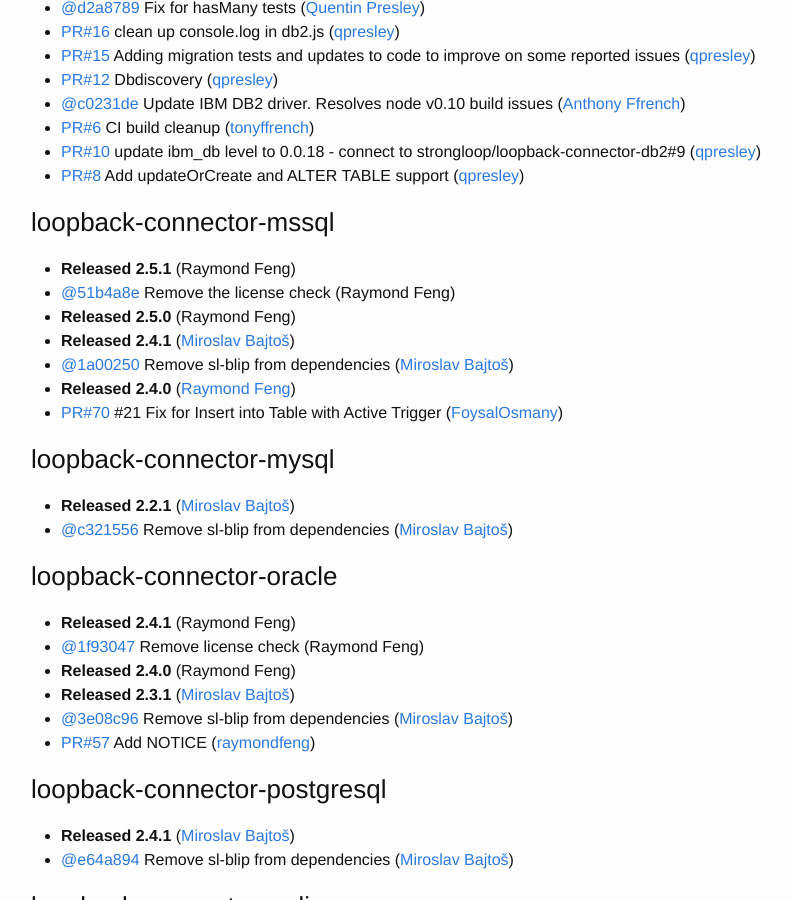
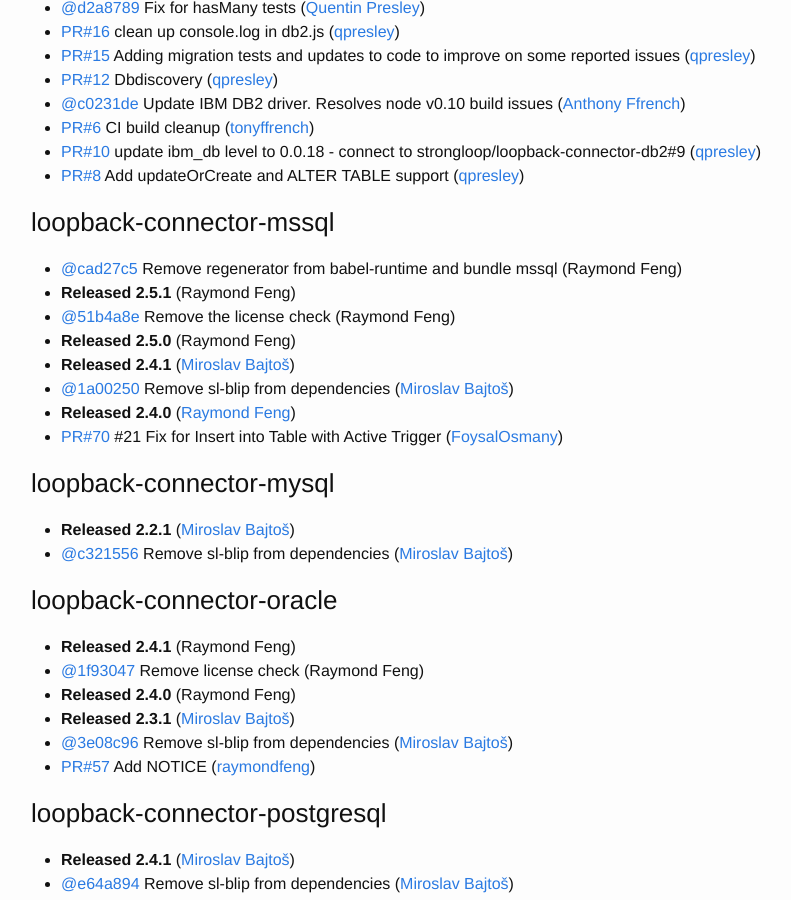
Before and after one commit to strongloop/loopback, a Jekyll site: the page built from index.md, in a window 1280 px wide and 900 px high, scrolled down 3122 px. Shown: the whole window, without its empty margins (239-1030 px from the left). Built offline with Jekyll 4.4.1, drawn with Linux system fonts in a browser that asks for light colours.

Commit message:
Update changelog

```diff
--- a/index.md
+++ b/index.md
@@ -136,6 +136,7 @@
 
 
 ### loopback-connector-mssql
+ * [@cad27c5](https://github.com/strongloop/loopback-connector-mssql/commit/cad27c56ef1b1599c646d5d87b4939551035e130) Remove regenerator from babel-runtime and bundle mssql (Raymond Feng)
  * **Released 2.5.1** (Raymond Feng)
  * [@51b4a8e](https://github.com/strongloop/loopback-connector-mssql/commit/51b4a8e052098230029fd7950cb820f0b31a15bf) Remove the license check (Raymond Feng)
  * **Released 2.5.0** (Raymond Feng)
```
